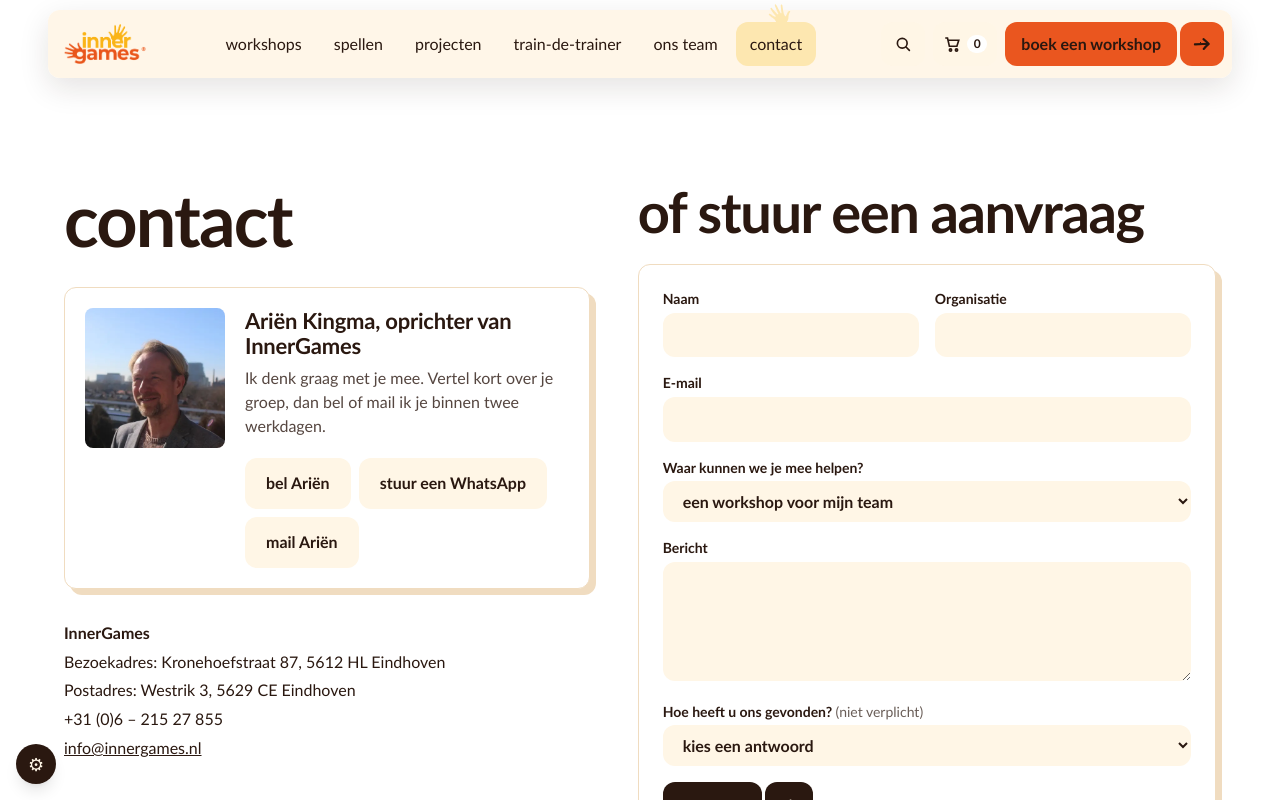
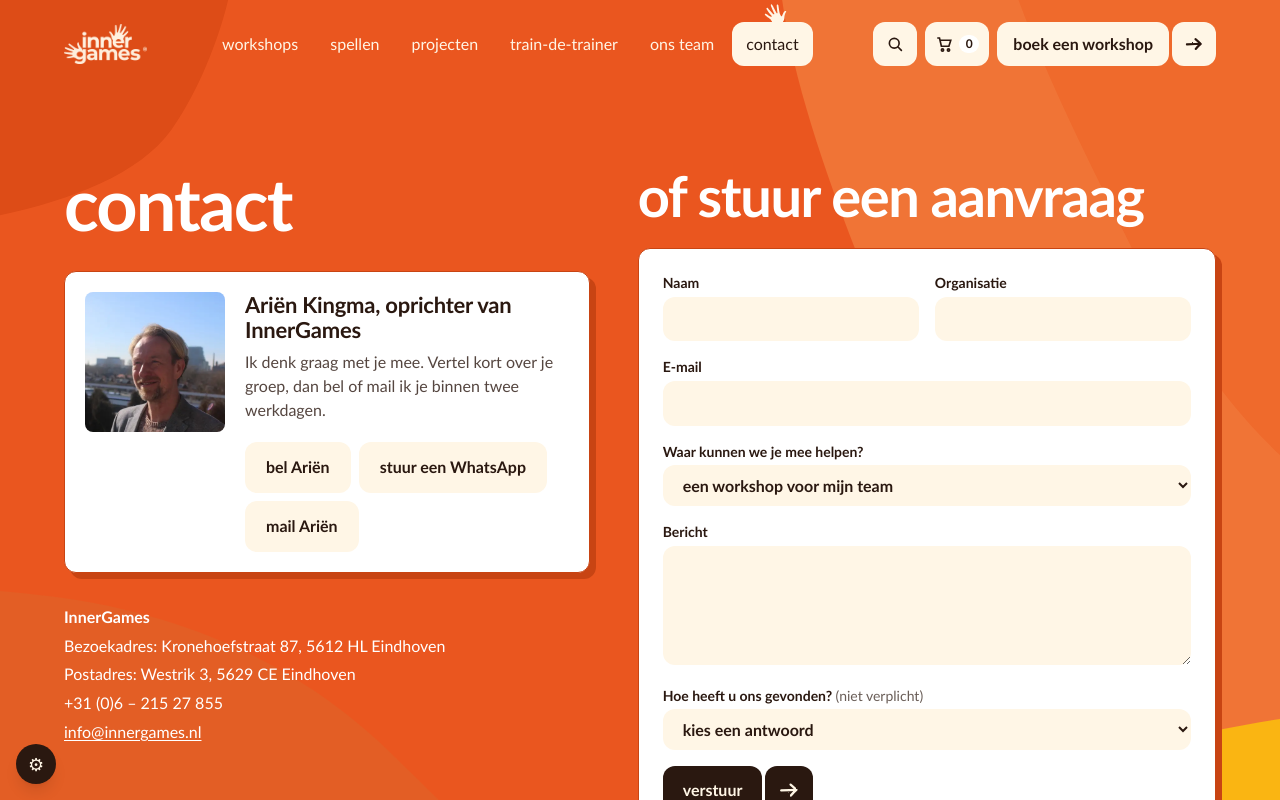
Before and after one commit to tadamesopor/inner-games, a React (Vite) app: page / in a window 1280 px wide. Both pictures are taken after a click on the button "plan een gesprek met Ariën". Shown: the top 800 px of the page. Built offline with nearby package versions, Linux system fonts and the light colour scheme.

Commit message:
waves behind the team and contact heroes, contact on orange

```diff
--- a/src/motion/header.css
+++ b/src/motion/header.css
@@ -48,6 +48,10 @@
   --nav-strip: var(--ig-orange);
 }
 .ig-nav--hero {
+  --nav-strip: transparent;
+}
+/* a coloured hero with waves that is not orange (ons team): no strip, the floating cream bar from the start */
+.ig-nav--clear {
   --nav-strip: transparent;
 }
 /* before 120px the bar sits on a strip, so content never slides under the logo. compact, only the
--- a/src/motion/hero.js
+++ b/src/motion/hero.js
@@ -20,17 +20,27 @@ function closed(p) {
   return d + 'Z'
 }
 
-// the dark tints stay on the left behind the white title, the yellow ones on the right behind the objects
-const WAVES = [
-  { c: '#DD4C17', a: 30, pts: [[-150, -120], [420, -150], [380, 90], [120, 170], [-150, 150]] },
-  { c: '#E35E25', a: 40, pts: [[-200, 520], [260, 470], [560, 620], [700, 900], [-200, 900]] },
-  { c: '#F59A2E', a: 44, pts: [[900, -150], [1500, -80], [1800, 250], [1700, 700], [1250, 640], [1000, 330]] },
-  { c: '#FAB512', a: 40, pts: [[1120, -160], [1700, -120], [1700, 330], [1400, 420], [1180, 160]] },
-  { c: '#F27C48', a: 30, pts: [[1150, 700], [1550, 600], [1750, 820], [1500, 950], [1200, 900]] },
+// the same five shapes, in a palette per background (data-waves on the svg). orange (the homepage): the
+// dark tints stay on the left behind the white title, the yellow ones on the right behind the objects.
+// yellow (ons team): soft lighter tints on the left behind the ink text, warm orange on the right
+const SHAPES = [
+  { a: 30, pts: [[-150, -120], [420, -150], [380, 90], [120, 170], [-150, 150]] },
+  { a: 40, pts: [[-200, 520], [260, 470], [560, 620], [700, 900], [-200, 900]] },
+  { a: 44, pts: [[900, -150], [1500, -80], [1800, 250], [1700, 700], [1250, 640], [1000, 330]] },
+  { a: 40, pts: [[1120, -160], [1700, -120], [1700, 330], [1400, 420], [1180, 160]] },
+  { a: 30, pts: [[1150, 700], [1550, 600], [1750, 820], [1500, 950], [1200, 900]] },
 ]
+const PALETTES = {
+  orange: ['#DD4C17', '#E35E25', '#F59A2E', '#FAB512', '#F27C48'],
+  yellow: ['#FBC233', '#F8AC0E', '#F59A2E', '#FCCB4A', '#F39327'],
+  // contact: white titles on both sides, so orange tints at the top and the yellow only bottom right
+  warm: ['#DD4C17', '#E35E25', '#F07436', '#EF6A2C', '#FAB512'],
+}
 
-/** svg: an empty <svg viewBox="0 0 1600 800" preserveAspectRatio="xMidYMid slice"> */
+/** svg: an empty <svg viewBox="0 0 1600 800" preserveAspectRatio="xMidYMid slice" data-waves="orange|yellow|warm"> */
 export function initHeroWaves(svg) {
+  const colors = PALETTES[svg.dataset.waves] || PALETTES.orange
+  const WAVES = SHAPES.map((s, i) => ({ ...s, c: colors[i] }))
   const paths = WAVES.map((w) => {
     const p = document.createElementNS(NS, 'path')
     p.setAttribute('fill', w.c)
--- a/src/pages.tsx
+++ b/src/pages.tsx
@@ -748,15 +748,18 @@ export function Contact() {
   const [sent, setSent] = useState(false)
   // a clear focus: 2px orange around the field (instead of the general ink outline)
   const input = 'w-full rounded-box bg-ig-cream px-4 py-2.5 text-body focus-visible:outline-2! focus-visible:outline-offset-0! focus-visible:outline-ig-orange!'
+  const waves = useMotion<SVGSVGElement>(initHeroWaves)
   return (
     <>
-      <Header active="contact" />
-      <Section id="A" label="contactformulier" className="bg-white" note="formulier · straks via WordPress-formulier">
-        <div className="grid gap-12 @3xl:grid-cols-[1fr_1.1fr]">
+      <Header active="contact" tone="hero" />
+      {/* orange with the breathing waves of the homepage hero: Ariën's card and the form lie on top, in white */}
+      <Section id="A" label="contactformulier" className="ig-hero ig-section--rounded bg-ig-orange text-white" note="formulier · straks via WordPress-formulier · oranje golven">
+        <svg ref={waves} className="ig-hero__waves" viewBox="0 0 1600 800" preserveAspectRatio="xMidYMid slice" data-waves="warm" aria-hidden />
+        <div className="ig-hero__body mt-6 grid gap-12 @3xl:mt-12 @3xl:grid-cols-[1fr_1.1fr]">
           <div>
             <H1>contact</H1>
             {/* clients come through Ariën himself, so the page starts with him, not with a form */}
-            <div className="ig-card ig-card--still mt-8">
+            <div className="ig-card ig-card--still mt-8 text-ig-ink">
               <div className="ig-card__body grid gap-5 p-5! @xl:grid-cols-[140px_1fr]">
                 <Photo src={ARIEN.photo!} alt={`${ARIEN.first} ${ARIEN.last}`} sizes="160px" className="aspect-square w-32 rounded-media @xl:w-full" />
                 <div>
@@ -771,16 +774,16 @@ export function Contact() {
                 </div>
               </div>
             </div>
-            <div className="mt-8 space-y-1 text-body">
+            <div className="mt-8 space-y-1 text-body text-white">
               <p className="font-semibold">InnerGames</p>
               <p>Bezoekadres: Kronehoefstraat 87, 5612 HL Eindhoven</p>
               <p>Postadres: Westrik 3, 5629 CE Eindhoven</p>
               <p>{CONTACT.phone}</p>
-              <p><a className="underline" href={`mailto:${CONTACT.email}`}>{CONTACT.email}</a></p>
+              <p><a className="underline underline-offset-2" href={`mailto:${CONTACT.email}`}>{CONTACT.email}</a></p>
             </div>
           </div>
           {sent ? (
-            <div role="status" className="self-start rounded-box bg-ig-cream p-8">
+            <div role="status" className="self-start rounded-box bg-ig-cream p-8 text-ig-ink">
               <h2 className="text-lead font-bold">dank je!</h2>
               {/* TODO Ariën: check the response time */}
               <p className="mt-3 text-lead">We reageren binnen 2 werkdagen.</p>
@@ -789,7 +792,7 @@ export function Contact() {
           ) : (
             <div className="self-start">
             <H2 className="mb-6">of stuur een aanvraag</H2>
-            <form name="aanvraag" onSubmit={(e) => { e.preventDefault(); setSent(true) }} className="ig-card ig-card--still ig-card--text">
+            <form name="aanvraag" onSubmit={(e) => { e.preventDefault(); setSent(true) }} className="ig-card ig-card--still ig-card--text text-ig-ink">
               <div className="ig-card__body space-y-4">
               {/* naam and organisatie side by side, so the whole form fits on one desktop screen */}
               <div className="grid gap-4 @xl:grid-cols-2">
--- a/src/team.tsx
+++ b/src/team.tsx
@@ -1,6 +1,7 @@
 import { useContext, useState } from 'react'
 import { PHOTOS, ALT } from './data'
-import { Btn, chip, Ctx, ContactCta, H2, Header, Img, Photo, Section, Tag } from './wf'
+import { Btn, chip, Ctx, ContactCta, H2, Header, Img, Photo, Section, Tag, useMotion } from './wf'
+import { initHeroWaves } from './motion'
 
 type Member = {
   first: string
@@ -116,13 +117,16 @@ export function Team() {
   const { go } = useContext(Ctx)
   const [filter, setFilter] = useState('iedereen')
   const shown = MEMBERS.filter((m) => filter === 'iedereen' || m.tags.includes(filter))
+  const waves = useMotion<SVGSVGElement>(initHeroWaves)
 
   return (
     <div>
-      <Header active="team" tone="yellow" />
+      <Header active="team" tone="clear" />
 
-      <Section id="A" label="hero + groepsfoto" className="bg-ig-yellow text-ig-ink" note="PORTRETFOTO (vrijgesteld, groep)">
-        <div className="grid items-center gap-8 @3xl:grid-cols-[1.1fr_1fr] @3xl:gap-12">
+      {/* the same breathing waves as the homepage hero, in yellow tints */}
+      <Section id="A" label="hero + groepsfoto" className="ig-hero bg-ig-yellow text-ig-ink" note="PORTRETFOTO (vrijgesteld, groep) · gele golven">
+        <svg ref={waves} className="ig-hero__waves" viewBox="0 0 1600 800" preserveAspectRatio="xMidYMid slice" data-waves="yellow" aria-hidden />
+        <div className="ig-hero__body mt-6 grid items-center gap-8 @3xl:mt-0 @3xl:grid-cols-[1.1fr_1fr] @3xl:gap-12">
           <div>
             <p className="mb-4 text-body font-medium">spelen om te leren · spelen om te groeien</p>
             <h1 className="text-h1 font-bold lowercase tracking-tight">ons team</h1>
--- a/src/wf.tsx
+++ b/src/wf.tsx
@@ -441,7 +441,7 @@ export function Search({ placeholder, autoFocus, onDark }: { placeholder: string
 // section, so the strip behind the bar matches it ('hero': the homepage hero slides up under the menu).
 // after 120px it becomes a compact floating bar; narrower than 1024px the items move into a full screen
 // menu (src/motion/menu.js)
-export function Header({ active, tone = 'white' }: { active: PageId; tone?: 'white' | 'cream' | 'yellow' | 'orange' | 'hero' }) {
+export function Header({ active, tone = 'white' }: { active: PageId; tone?: 'white' | 'cream' | 'yellow' | 'orange' | 'hero' | 'clear' }) {
   const { go, cart, ann, openCart } = useContext(Ctx)
   const [searchOpen, setSearchOpen] = useState(false)
   const nav = useMotion<HTMLElement>(initNav)
```
Also changed, not shown: 1 other file (tests, documents, lock files or other folders).
